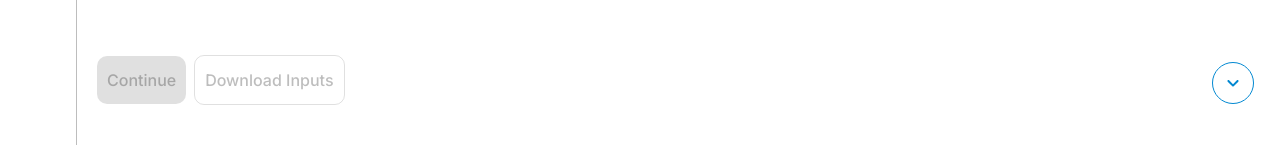
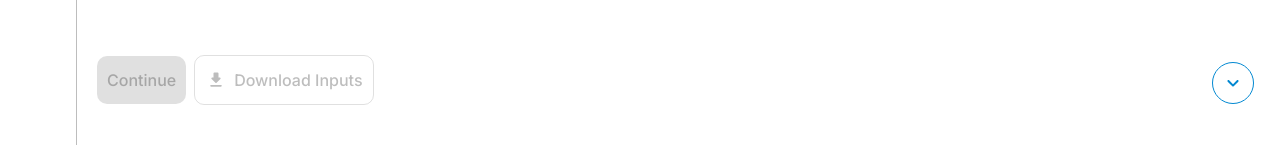
Before and after one commit to BSSD-Technologies/ChargerSync, a Next.js app in the folder frontend/: page /input-data in a window 1280 px wide. Shown: the part 670-817 px from the top of the page. Built offline with nearby package versions, Linux system fonts and the light colour scheme.

Commit message:
Forgot to add the download icons but its good now

```diff
--- a/frontend/src/app/input-data/page.tsx
+++ b/frontend/src/app/input-data/page.tsx
@@ -22,6 +22,7 @@ import { useState } from "react";
 import PreferenceInput from "./input-sections/preference-input";
 import { useGlobalCourseListStore, useGlobalInstructorListStore, useGlobalPeriodListStore, useGlobalRoomListStore } from "../_stores/store";
 import { downloadInputCsv } from "../_hooks/utilHooks";
+import DownloadRoundedIcon from "@mui/icons-material/DownloadRounded";
 
 export default function InputData() {
   /** Stepper state */
@@ -103,6 +104,7 @@ export default function InputData() {
                       downloadInputCsv(getRawCourses(), "CourseInput.csv");
                     }}
                     sx={{ mt: 1, mr: 1 }}
+                    startIcon={<DownloadRoundedIcon sx={{ marginLeft: "5px" }} />}
                   >
                     Download Inputs
                   </Button>
@@ -133,6 +135,7 @@ export default function InputData() {
                       downloadInputCsv(getRawRooms(), "RoomInput.csv");
                     }}
                     sx={{ mt: 1, mr: 1 }}
+                    startIcon={<DownloadRoundedIcon sx={{ marginLeft: "5px" }} />}
                   >
                     Download Inputs
                   </Button>
@@ -169,6 +172,7 @@ export default function InputData() {
                       downloadInputCsv(getRawPeriods(), "PeriodInput.csv");
                     }}
                     sx={{ mt: 1, mr: 1 }}
+                    startIcon={<DownloadRoundedIcon sx={{ marginLeft: "5px" }} />}
                   >
                     Download Inputs
                   </Button>
@@ -205,6 +209,7 @@ export default function InputData() {
                       downloadInputCsv(getRawInstructors(), "InstructorInput.csv");
                     }}
                     sx={{ mt: 1, mr: 1 }}
+                    startIcon={<DownloadRoundedIcon sx={{ marginLeft: "5px" }} />}
                   >
                     Download Inputs
                   </Button>
```
